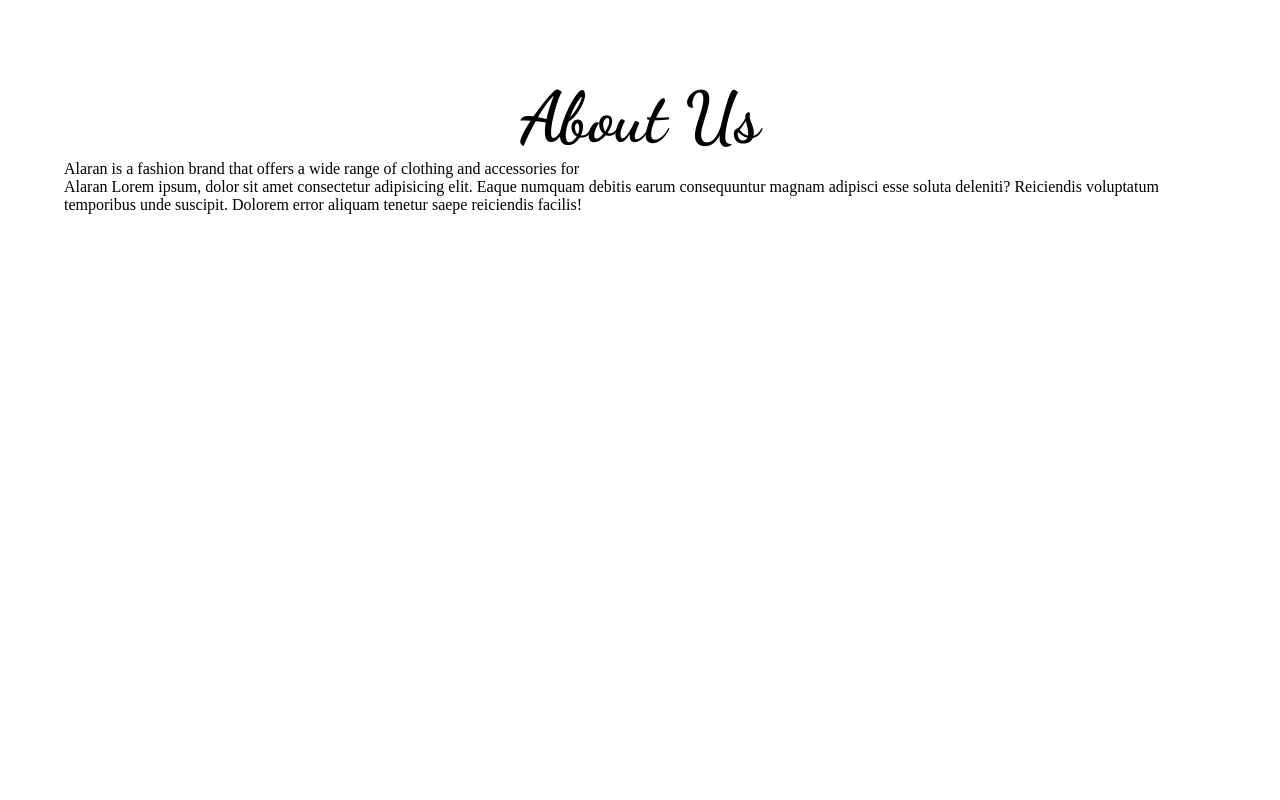
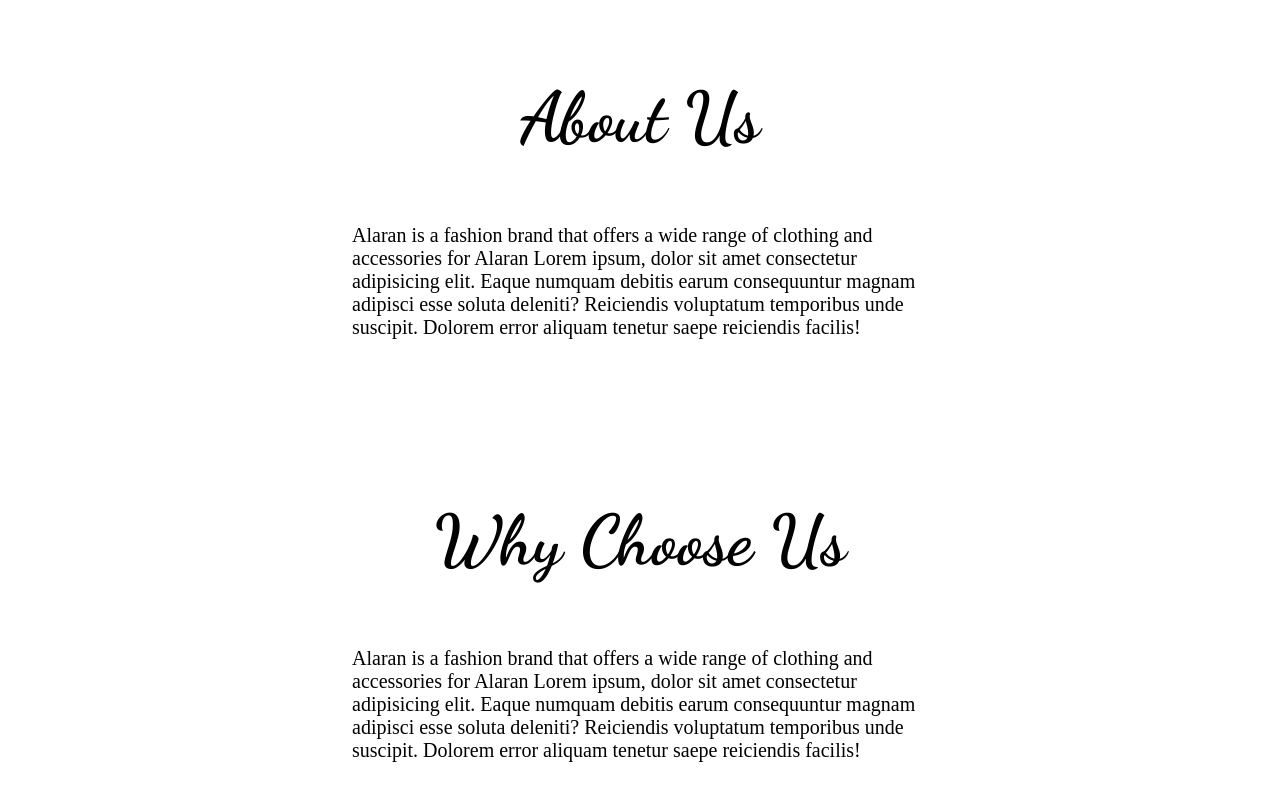
Before and after one commit to mrauthentik/Encanto, a React (Vite) app in the folder alaran/: page / in a window 1280 px wide. Shown: the part 948-1748 px from the top of the page. Before the commit the page ends 1226 px from the top, so only its background shows below. Built offline with nearby package versions, Linux system fonts and the light colour scheme; a web font is replaced by a local one.

Commit message:
style: enhance About section layout; add "Why Choose Us" heading and adjust main content styling

```diff
--- a/alaran/src/App.css
+++ b/alaran/src/App.css
@@ -96,3 +96,13 @@
   color: var(--color-primary);
   font-family: var(--fancy);
 }
+main {
+  margin-top: 4rem;
+   p{
+    font-family: var(--medium-text);
+    font-size: 20px;
+    padding: 2rem auto;
+    width: 50%;
+    margin: auto;
+   }
+}
--- a/alaran/src/components/About.jsx
+++ b/alaran/src/components/About.jsx
@@ -5,10 +5,18 @@
        <h2> About Us</h2>
         <main>
             <p>
-                Alaran is a fashion brand that offers a wide range of clothing and accessories for <br />
+                Alaran is a fashion brand that offers a wide range of clothing and accessories for
                 Alaran Lorem ipsum, dolor sit amet consectetur adipisicing elit. Eaque numquam debitis earum consequuntur magnam adipisci esse soluta deleniti? Reiciendis voluptatum temporibus unde suscipit. Dolorem error aliquam tenetur saepe reiciendis facilis!
             </p>
         </main>
+        <h2 className="why-choose-us">Why Choose Us</h2>
+        <main>
+            <p>
+                Alaran is a fashion brand that offers a wide range of clothing and accessories for
+                Alaran Lorem ipsum, dolor sit amet consectetur adipisicing elit. Eaque numquam debitis earum consequuntur magnam adipisci esse soluta deleniti? Reiciendis voluptatum temporibus unde suscipit. Dolorem error aliquam tenetur saepe reiciendis facilis!
+            </p>
+
+            </main>
     </section>
   )
 }
```
